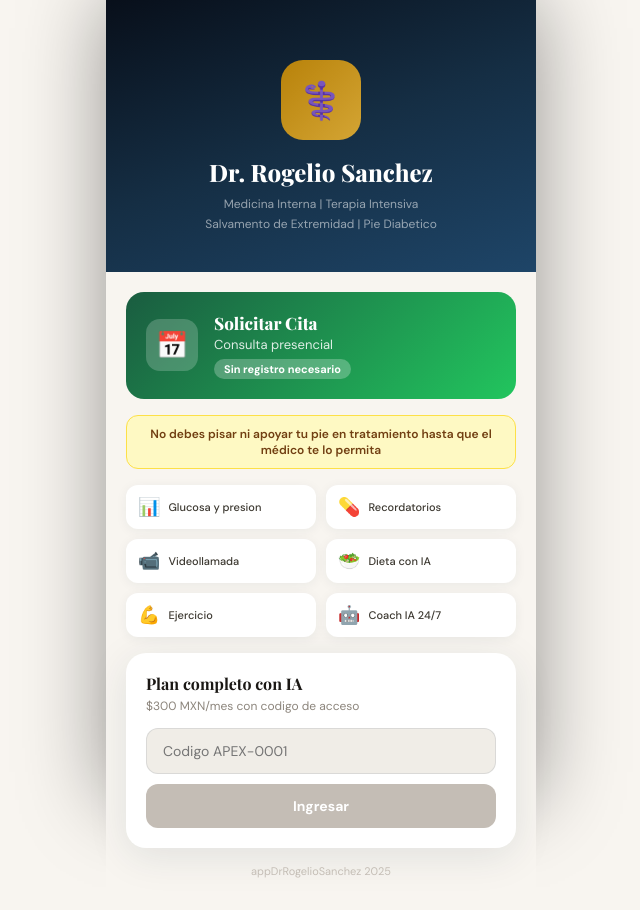
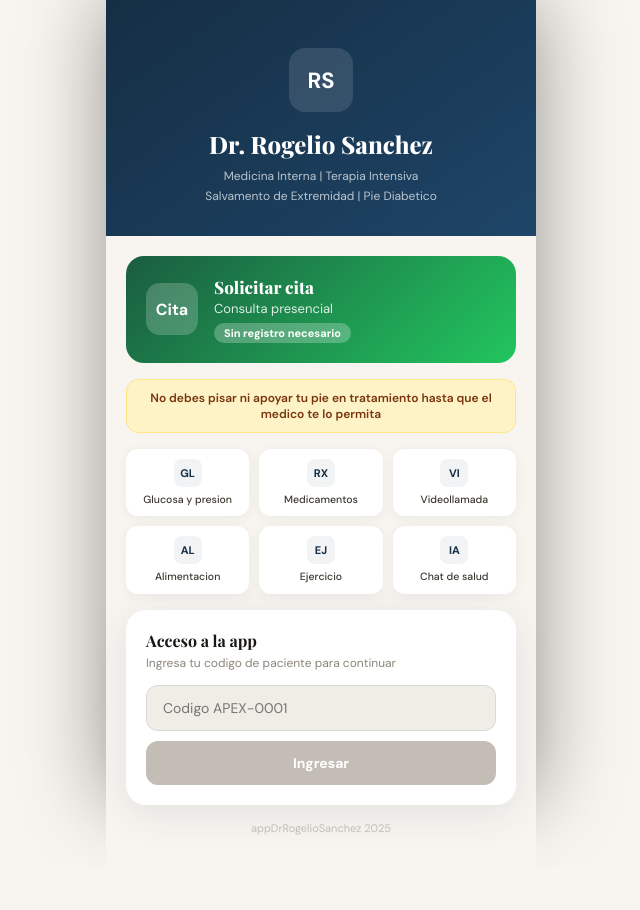
Before and after one commit to drjrsg79-png/Docrogeliosanchez, a React (Vite) app: page / in a window 1280 px wide. Shown: the whole page, without its empty margins (319-959 px from the left). After the commit the page ends 867 px from the top, so only its background shows below. Built offline with nearby package versions, Linux system fonts and the light colour scheme.

Commit message:
Rediseno pantalla de login: estilo clinico minimalista, sin emojis, consistente con Dashboard

```diff
--- a/src/App.jsx
+++ b/src/App.jsx
@@ -122,7 +122,8 @@ function LoginGate({ onPatient, onDoctor, onAppointment }) {
     var saved = localStorage.getItem("apex_code");
     if (saved) {
       var upper = saved.toUpperCase();
-      if (upper.toUpperCase().startsWith("DR-ROGELIO-")) onDoctor(upper); else if (upper.toUpperCase().startsWith("DR-ROGELIO-")) onDoctor(upper);
+      if (upper.toUpperCase().startsWith("DR-ROGELIO-")) onDoctor(upper);
+      else if (upper.toUpperCase().startsWith("DR-ROGELIO-")) onDoctor(upper);
       else onPatient(upper);
     }
   }, []);
@@ -142,37 +143,50 @@ function LoginGate({ onPatient, onDoctor, onAppointment }) {
     setLoading(false);
   }
 
+  var FEATURES = [
+    {tag:"GL", t:"Glucosa y presion"},
+    {tag:"RX", t:"Medicamentos"},
+    {tag:"VI", t:"Videollamada"},
+    {tag:"AL", t:"Alimentacion"},
+    {tag:"EJ", t:"Ejercicio"},
+    {tag:"IA", t:"Chat de salud"}
+  ];
+
   return (
-    <div style={{minHeight:"100vh",background:"#F8F5F0",display:"flex",flexDirection:"column"}}>
-      <div style={{background:"linear-gradient(160deg,#080F1A,#152E44,#1E4568)",padding:"60px 28px 40px",textAlign:"center"}}>
-        <div style={{width:80,height:80,borderRadius:22,background:"linear-gradient(135deg,#B8820A,#D4A534)",margin:"0 auto 16px",display:"flex",alignItems:"center",justifyContent:"center",fontSize:36}}>{"\u2695\uFE0F"}</div>
+    <div style={{minHeight:"100vh",background:"#F8F5F0"}}>
+      <div style={{background:"linear-gradient(145deg,#152E44,#1E4568)",padding:"48px 22px 32px",textAlign:"center"}}>
+        <div style={{width:64,height:64,borderRadius:16,background:"rgba(255,255,255,0.12)",display:"flex",alignItems:"center",justifyContent:"center",fontSize:22,fontWeight:800,color:"#FFF",margin:"0 auto 16px"}}>RS</div>
         <div style={{fontFamily:"'Playfair Display',serif",fontSize:24,color:"#FFF",fontWeight:800}}>Dr. Rogelio Sanchez</div>
-        <div style={{color:"rgba(255,255,255,0.55)",fontSize:12,marginTop:6,lineHeight:1.8}}>Medicina Interna | Terapia Intensiva</div>
-        <div style={{color:"rgba(255,255,255,0.55)",fontSize:12}}>Salvamento de Extremidad | Pie Diabetico</div>
+        <div style={{color:"rgba(255,255,255,0.7)",fontSize:12,marginTop:6,lineHeight:1.8}}>Medicina Interna | Terapia Intensiva</div>
+        <div style={{color:"rgba(255,255,255,0.7)",fontSize:12}}>Salvamento de Extremidad | Pie Diabetico</div>
       </div>
+
       <div style={{padding:"20px 20px 0"}}>
         <button onClick={onAppointment} style={{width:"100%",background:"linear-gradient(135deg,#1A5C40,#22C55E)",color:"#FFF",border:"none",borderRadius:18,padding:"20px",marginBottom:16,display:"flex",alignItems:"center",gap:16,textAlign:"left"}}>
-          <div style={{width:52,height:52,borderRadius:14,background:"rgba(255,255,255,0.2)",display:"flex",alignItems:"center",justifyContent:"center",fontSize:26,flexShrink:0}}>{"\uD83D\uDCC5"}</div>
+          <div style={{width:52,height:52,borderRadius:14,background:"rgba(255,255,255,0.2)",display:"flex",alignItems:"center",justifyContent:"center",fontWeight:800,fontSize:16,flexShrink:0}}>Cita</div>
           <div>
-            <div style={{fontFamily:"'Playfair Display',serif",fontSize:17,fontWeight:800}}>Solicitar Cita</div>
-            <div style={{fontSize:13,opacity:0.85,marginTop:2}}>Consulta presencial </div>
+            <div style={{fontFamily:"'Playfair Display',serif",fontSize:17,fontWeight:800}}>Solicitar cita</div>
+            <div style={{fontSize:13,opacity:0.85,marginTop:2}}>Consulta presencial</div>
             <div style={{background:"rgba(255,255,255,0.25)",borderRadius:20,padding:"3px 10px",fontSize:11,fontWeight:700,marginTop:6,display:"inline-block"}}>Sin registro necesario</div>
           </div>
         </button>
-        <div style={{background:"#FEF9C3",border:"1px solid #FDE047",borderRadius:12,padding:"10px 14px",marginBottom:16,fontSize:12,color:"#713F12",textAlign:"center",fontWeight:600}}>
-          No debes pisar ni apoyar tu pie en tratamiento hasta que el médico te lo permita
+
+        <div style={{background:"#FEF3C7",border:"1px solid #FDE68A",borderRadius:12,padding:"10px 14px",marginBottom:16,fontSize:12,color:"#78350F",textAlign:"center",fontWeight:600}}>
+          No debes pisar ni apoyar tu pie en tratamiento hasta que el medico te lo permita
         </div>
-        <div style={{display:"grid",gridTemplateColumns:"1fr 1fr",gap:10,marginBottom:16}}>
-          {[{icon:"\uD83D\uDCCA",t:"Glucosa y presion"},{icon:"\uD83D\uDC8A",t:"Recordatorios"},{icon:"\uD83D\uDCF9",t:"Videollamada"},{icon:"\uD83E\uDD57",t:"Dieta con IA"},{icon:"\uD83D\uDCAA",t:"Ejercicio"},{icon:"\uD83E\uDD16",t:"Coach IA 24/7"}].map(function(f,i){return (
-            <div key={i} style={{background:"#FFF",borderRadius:12,padding:"10px 12px",boxShadow:"0 2px 12px rgba(21,46,68,0.06)",display:"flex",alignItems:"center",gap:8}}>
-              <span style={{fontSize:18}}>{f.icon}</span>
-              <span style={{fontSize:11,color:"#3C3830",fontWeight:500}}>{f.t}</span>
+
+        <div style={{display:"grid",gridTemplateColumns:"1fr 1fr 1fr",gap:10,marginBottom:16}}>
+          {FEATURES.map(function(f,i){return (
+            <div key={i} style={{background:"#FFF",borderRadius:12,padding:"10px 8px",boxShadow:"0 2px 12px rgba(21,46,68,0.06)",display:"flex",flexDirection:"column",alignItems:"center",gap:6,textAlign:"center"}}>
+              <span style={{width:28,height:28,borderRadius:8,background:"#152E440F",color:"#152E44",display:"flex",alignItems:"center",justifyContent:"center",fontSize:11,fontWeight:700}}>{f.tag}</span>
+              <span style={{fontSize:10.5,color:"#3C3830",fontWeight:500,lineHeight:1.3}}>{f.t}</span>
             </div>
           );})}
         </div>
+
         <div style={{background:"#FFF",borderRadius:20,padding:"20px",boxShadow:"0 8px 40px rgba(21,46,68,0.10)"}}>
-          <div style={{fontFamily:"'Playfair Display',serif",fontSize:16,color:"#1A1714",marginBottom:4}}>Plan completo con IA</div>
-          <div style={{color:"#8C857C",fontSize:12,marginBottom:14}}>$300 MXN/mes con codigo de acceso</div>
+          <div style={{fontFamily:"'Playfair Display',serif",fontSize:16,color:"#1A1714",marginBottom:4}}>Acceso a la app</div>
+          <div style={{fontSize:12,color:"#8C857C",marginBottom:14}}>Ingresa tu codigo de paciente para continuar</div>
           <input placeholder="Codigo APEX-0001" value={input} onChange={function(e){setInput(e.target.value);setError("");}} onKeyDown={function(e){if(e.key==="Enter")handleLogin();}} style={{background:"#F0EDE7",border:"1.5px solid "+(error?"#A02828":"rgba(21,46,68,0.10)"),borderRadius:12,padding:"13px 16px",color:"#1A1714",fontSize:14,width:"100%",outline:"none",marginBottom:10}}/>
           {error && <div style={{background:"#FEE2E2",color:"#A02828",borderRadius:10,padding:"8px 14px",fontSize:12,marginBottom:10}}>{error}</div>}
           <button onClick={handleLogin} disabled={loading||!input.trim()} style={{background:loading||!input.trim()?"#C4BDB5":"#152E44",color:"#FFF",border:"none",borderRadius:12,padding:13,fontWeight:700,fontSize:14,width:"100%"}}>
@@ -184,7 +198,6 @@ function LoginGate({ onPatient, onDoctor, onAppointment }) {
     </div>
   );
 }
-
 export default function App() {
   const [mode, setMode] = useState(null);
   const [code, setCode] = useState("");
```
Also changed, not shown: 2 other files (tests, documents, lock files or other folders).
